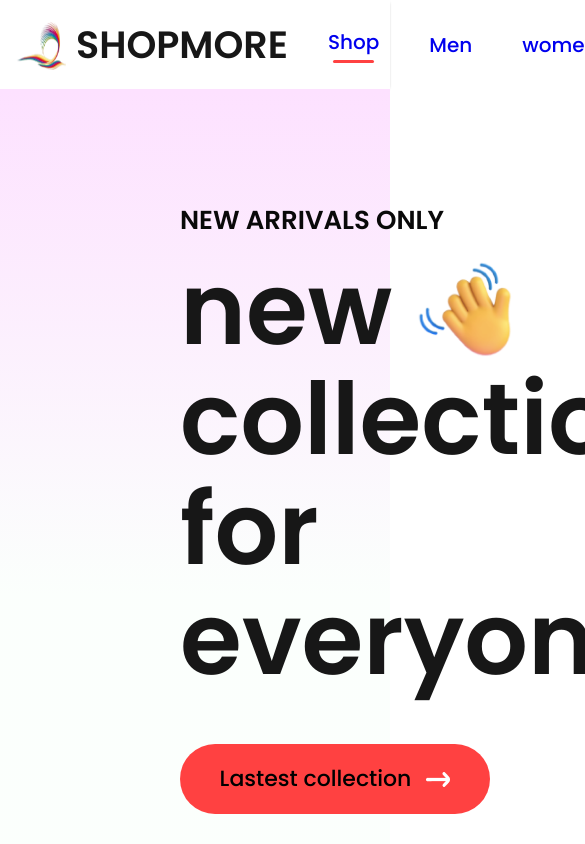
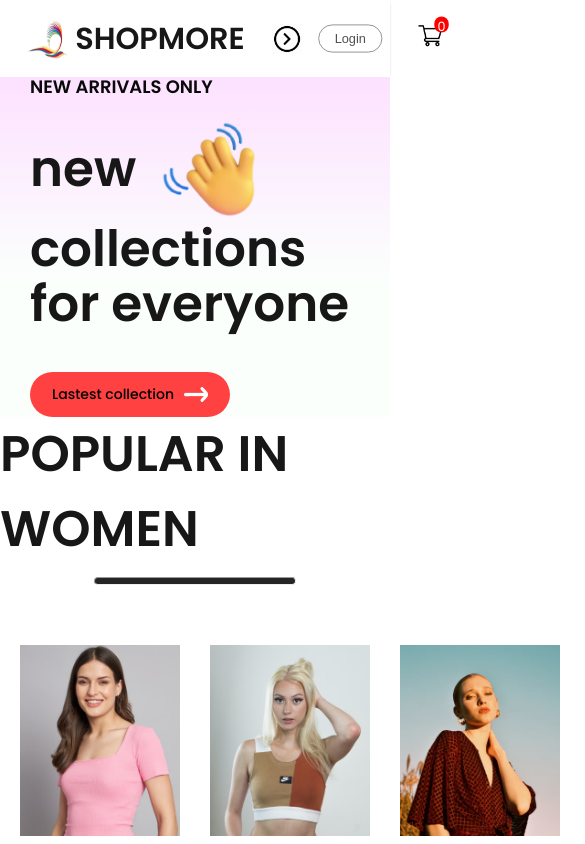
Before and after one commit to saraphina1/E-commerce-Website, a React (Vite) app: page / in a window 390 px wide. Shown: the top 844 px of the page, 585 px wide, since content can reach past the window. Built offline with nearby package versions, Linux system fonts and the light colour scheme.

Commit message:
working on responsiveness

```diff
--- a/src/Components/Navbar.jsx
+++ b/src/Components/Navbar.jsx
@@ -1,21 +1,29 @@
-import { useContext, useState } from 'react';
+import { useContext, useRef, useState } from 'react';
 import '../Styles/Navbar.css';
 import NavLogo from '../assets/NavLogo.png'
 import cart_icon from '../assets/cart_icon.png'
 import { Link } from 'react-router-dom';
 import { ShopContext } from '../Context/ShopContext';
+import dropdown_icon from '../assets/dropdown_icon2.png';
 
 
 const Navbar = () => {
   const [menu, setMenu]=useState('shop')
   const {getTotalCartItems}= useContext(ShopContext)
+  const menuRef = useRef();
+
+  const dropdownToggle=(e)=>{
+     menuRef.current.classList.toggle('navMenuVisible');
+     e.target.classList.toggle('open');
+  }
   return (
     <div className='navbar'>
       <div className='navLogo'>
         <img src={NavLogo} alt='logo' className='logo'/>
         <p>SHOPMORE</p>
         </div>
-        <ul  className='navMenu'>
+        <img className='navDropdown' onClick={dropdownToggle} src={dropdown_icon} alt=''/>
+        <ul ref={menuRef} className='navMenu'>
           <li onClick={()=>{setMenu("shop")}}><Link style={{textDecoration:"none"}}to='/'>Shop</Link>{menu==="shop"? <hr/>:<></> }</li>
           <li onClick={()=>{setMenu("men")}}><Link style={{textDecoration:"none"}}to='/men'>Men</Link>{menu==="men"? <hr/>:<></> }</li>
           <li onClick={()=>{setMenu("women")}}><Link style={{textDecoration:"none"}}to='/women'>women</Link>{menu==="women"? <hr/>:<></> }</li>
--- a/src/Styles/Hero.css
+++ b/src/Styles/Hero.css
@@ -51,3 +51,103 @@
    justify-content: center;
 
 }
+/* .heroRight img{
+    width: 400px ;
+
+} */
+@media(max-width:1280px){
+    .heroLeft{
+        padding-left: 100px;
+    }
+    .heroLeft h2{
+        font-size: 22px;
+
+    }
+    .heroLeft p{
+        font-size: 60px;
+    }
+    .heroIcon img{
+        width: 80px;
+    }
+    .heroButton{
+        gap: 10px;
+        width: 250px;
+        height: 60px;
+        margin-top: 20px;
+        font-size: 18px;
+    }
+    .heroRight img{
+        width: 500px;
+    }
+}
+
+@media(max-width:1024px){
+    .heroLeft{
+        padding-left: 80px;
+    }
+    .heroLeft h2{
+        font-size: 20px;
+
+    }
+    .heroLeft p{
+        font-size: 50px;
+    }
+    .heroIcon img{
+        width: 65px;
+    }
+    .heroButton{
+        width: 220px;
+        height: 50px;
+        font-size: 16px;
+    }
+    .heroRight img{
+        width: 400px;
+    }
+}
+
+@media(max-width:800px){
+    .heroLeft{
+        padding-left: 30px;
+    }
+    .heroLeft h2{
+        font-size: 16px;
+
+    }
+    .heroLeft p{
+        font-size: 40px;
+    }
+    .heroIcon img{
+        width: 50px;
+    }
+    .heroButton{
+        width: 175px;
+        height: 40px;
+        font-size: 13px;
+    }
+    .heroRight img{
+        width: 300px;
+    }
+}
+
+@media(max-width:500px){
+    .hero{
+        flex-direction: column;
+    }
+    .heroButton{
+        width: 200px;
+        height: 45px;
+        font-size: 14px;
+    }
+    .heroRight{
+        display: none;
+    }
+    .heroLeft h2{
+         font-size: 18px;
+    }
+    .heroLeft p{
+        font-size: 50px;
+    }
+    .heroIcon img{
+          width: 55px;
+    }
+}
--- a/src/Styles/Item.css
+++ b/src/Styles/Item.css
@@ -1,6 +1,9 @@
 .item{
-    width: 350px;
+    width: 280px;
 
+}
+.item img{
+    width: 280px;
 }
 .item p{
     margin: 6px 0px;
@@ -25,3 +28,57 @@
     transform: scale(1.05);
     transition: 0.6s;
 }
+@media(max-width:1280px){
+    .item{
+        width: 220px;
+        font-size: 14px;
+    }
+    .item img{
+        width: 220px;
+    }
+    .itemOldPrice{
+        font-size: 14px;
+    }
+    .itemNewPrice{
+        font-size: 14px;
+    }
+}
+
+@media(max-width:1280px){
+    .item{
+        width: 170px;
+        font-size: 13px;
+    }
+    .item img{
+        width: 170px;
+
+    }
+    .itemOldPrice{
+        font-size: 13px;
+    }
+}
+
+@media(max-width:800px){
+    .item{
+        width: 120px;
+        font-size: 12px;
+    }
+    .item img{
+        width: 120px;
+
+    }
+    .itemOldPrice{
+        font-size: 12px;
+    }
+}
+@media(max-width:500px){
+    .item{
+        width: 160px;
+
+    }
+    .item img{
+        width: 160px;
+
+    }
+
+}
--- a/src/Styles/Navbar.css
+++ b/src/Styles/Navbar.css
@@ -2,8 +2,9 @@
 
 display: flex;
 justify-content: space-around;
-padding: 16px;
+padding: 16px 12px;
 box-shadow: 0 1px 3px -2px black ;
+align-items: center;
 }
 
 .navMenu{
@@ -82,3 +83,72 @@ border-radius:11px ;
 background-color: red;
 color: white;
 }
+.navDropdown{
+    display: none;
+}
+
+@media(max-width:1024px){
+    .navbar{
+        padding: 12px 30px;
+    }
+    .navMenu{
+        gap: 25px;
+        font-size: 14px;
+    }
+    .NavLoginCart button{
+        width: 80px;
+        height: 35px;
+        font-size: 16px;
+    }
+    .NavLoginCart img{
+        width: 30px;
+    }
+    .navCartCount{
+        width: 18px;
+        height: 20px;
+    }
+}
+@media(max-width:800px){
+    .navbar{
+        padding: 10px 0px;
+    }
+    .navDropdown{
+        display: block;
+        width: 30px;
+        rotate: -90deg;
+        transition: 0.5s;
+    }
+    .navMenu{
+        display: none;
+        width: 100%;
+        height: 80px;
+        position: absolute;
+        background-color: white;
+        justify-content: center;
+        top: 50px;
+    }
+    .navMenuVisible{
+        display: flex;
+
+    }
+    .navDropdown.open{
+        transform: rotate(90deg);
+
+    }
+}
+@media(max-width:500px){
+    .navbar{
+        width: 8px 0px;
+        gap: 0;
+    }
+    .navLogo{
+        transform: scale(0.8);
+    }
+    .navMenu{
+        height: 70px;
+        top: 50px;
+    }
+    .NavLoginCart{
+        transform: scale(0.8);
+    }
+}
```
Also changed, not shown: src/assets/dropdown_icon2.png (added), src/assets/dropdown_iconn.png (added).
